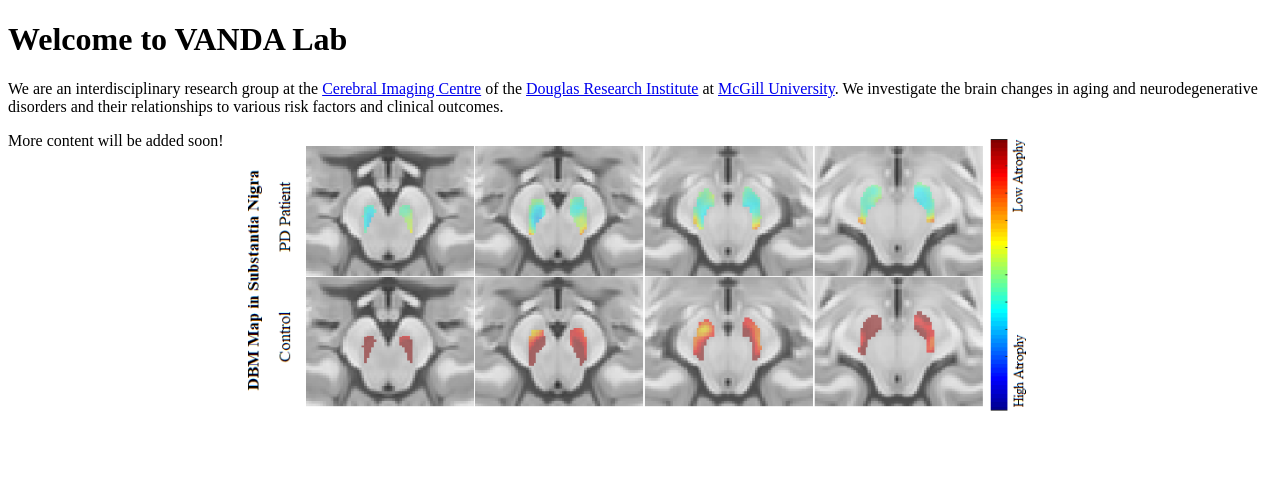
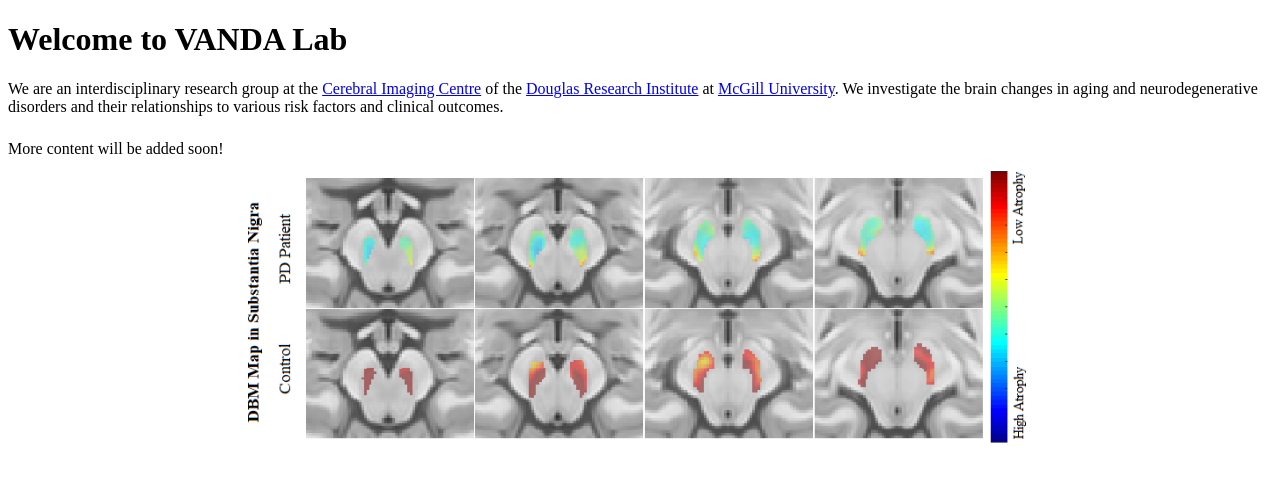
Before and after one commit to VANDAlab/VANDAlab.github.io, a Jekyll site: the page built from index.md, in a window 1280 px wide. Shown: the top 482 px of the page. Built offline with Jekyll 4.4.1, drawn with Linux system fonts in a browser that asks for light colours; our own code applies the rules of GitHub Pages for plain Markdown files.

Commit message:
Update default.html

```diff
--- a/_layouts/default.html
+++ b/_layouts/default.html
@@ -22,6 +22,16 @@
         .image-slider img.visible {
             opacity: 1;
         }
+        /* Add space below paragraphs */
+p {
+  margin-bottom: 1.5rem !important;
+}
+
+/* Add space around images */
+img {
+  margin: 1.5rem 0 !important;
+}
+
     </style>
 </head>
 <body>
```
